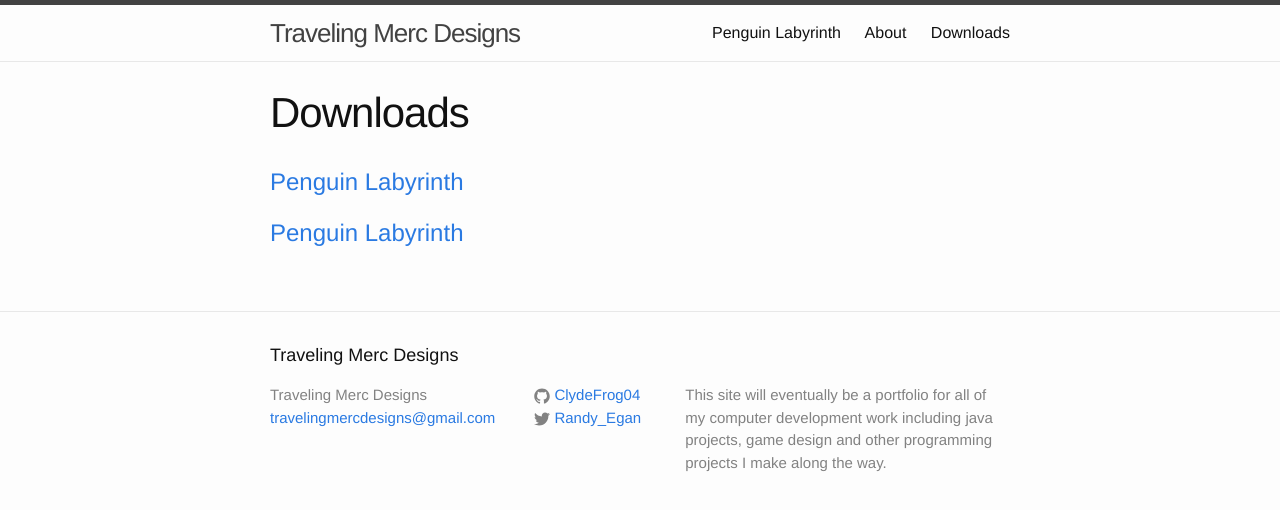
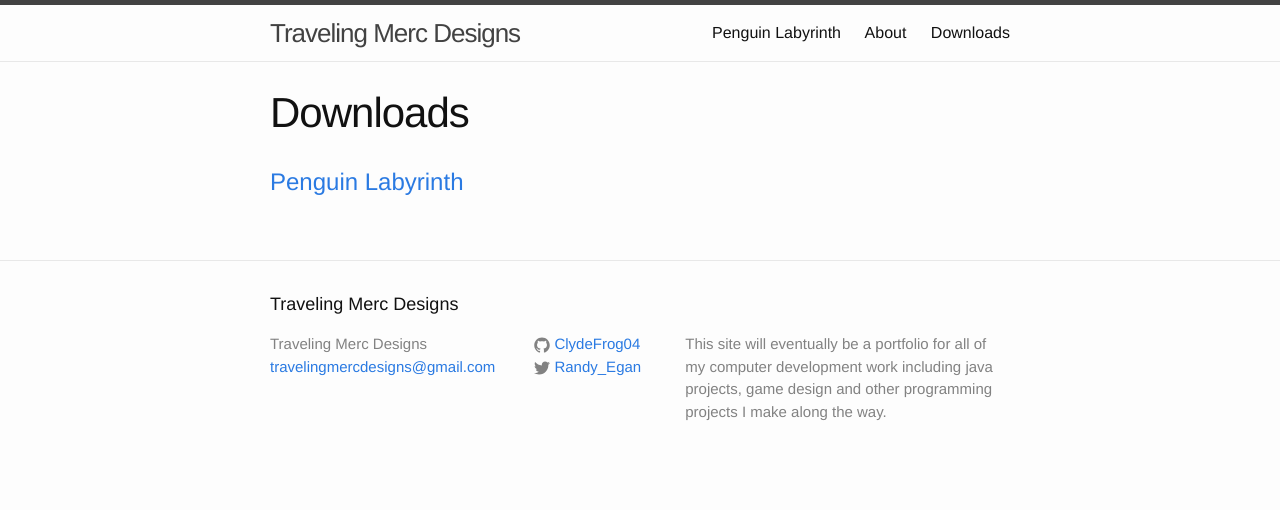
Before and after one commit to ClydeFrog04/ClydeFrog04.github.io, a Jekyll site: the page built from downloads.md, in a window 1280 px wide. Shown: the top 510 px of the page. Built offline with Jekyll 4.4.1, drawn with Linux system fonts in a browser that asks for light colours.

Commit message:
Remove unneeded link

```diff
--- a/downloads.md
+++ b/downloads.md
@@ -4,9 +4,5 @@
 permalink: /Downloads/
 ---
 
-<a href="https://github.com/ClydeFrog04/regan.github.io" target="_blank">Penguin Labyrinth</a>
-==============================================================================================
-
-
 <a href="/Downloads/PenguinLabyrinth.zip" download="MazeGame">Penguin Labyrinth</a>
 ================================================================================
```
